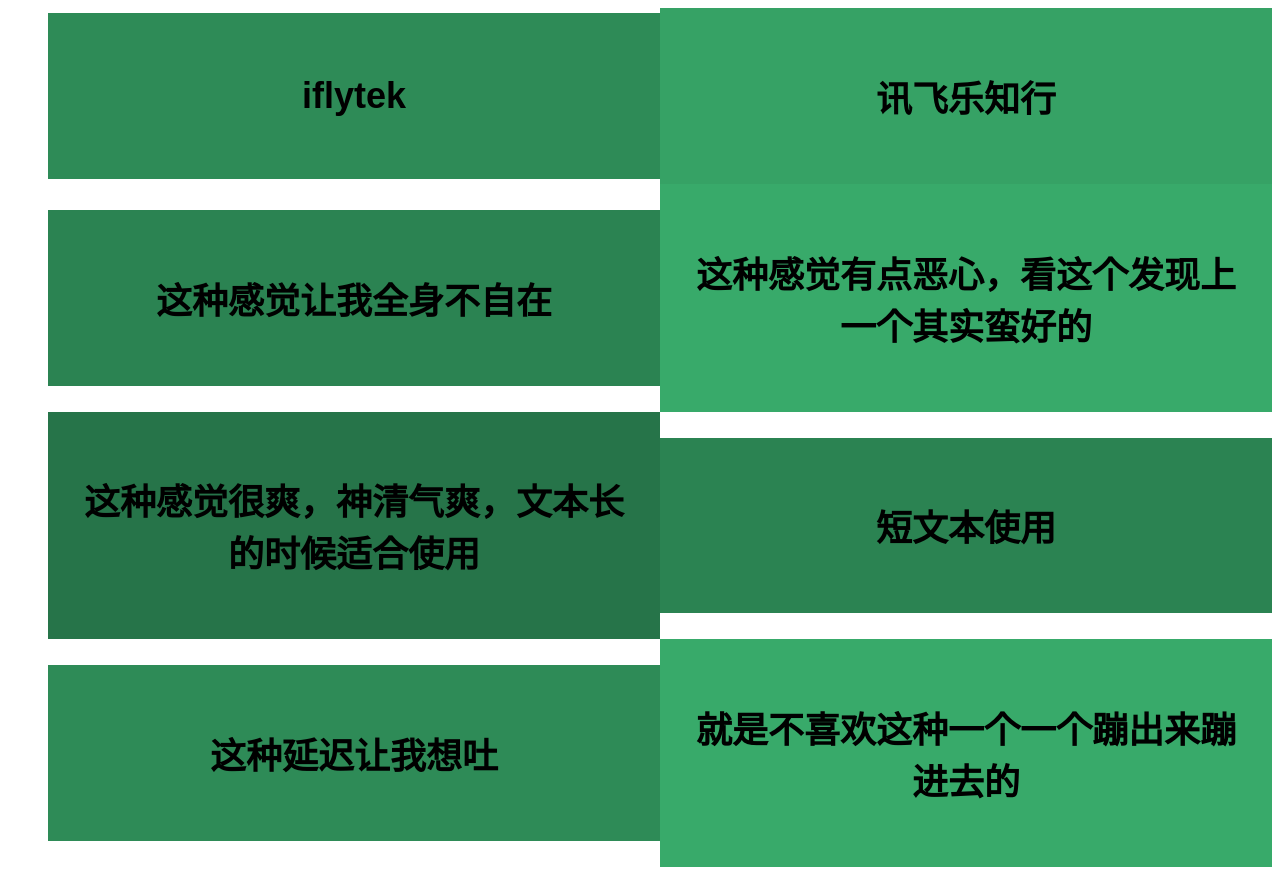
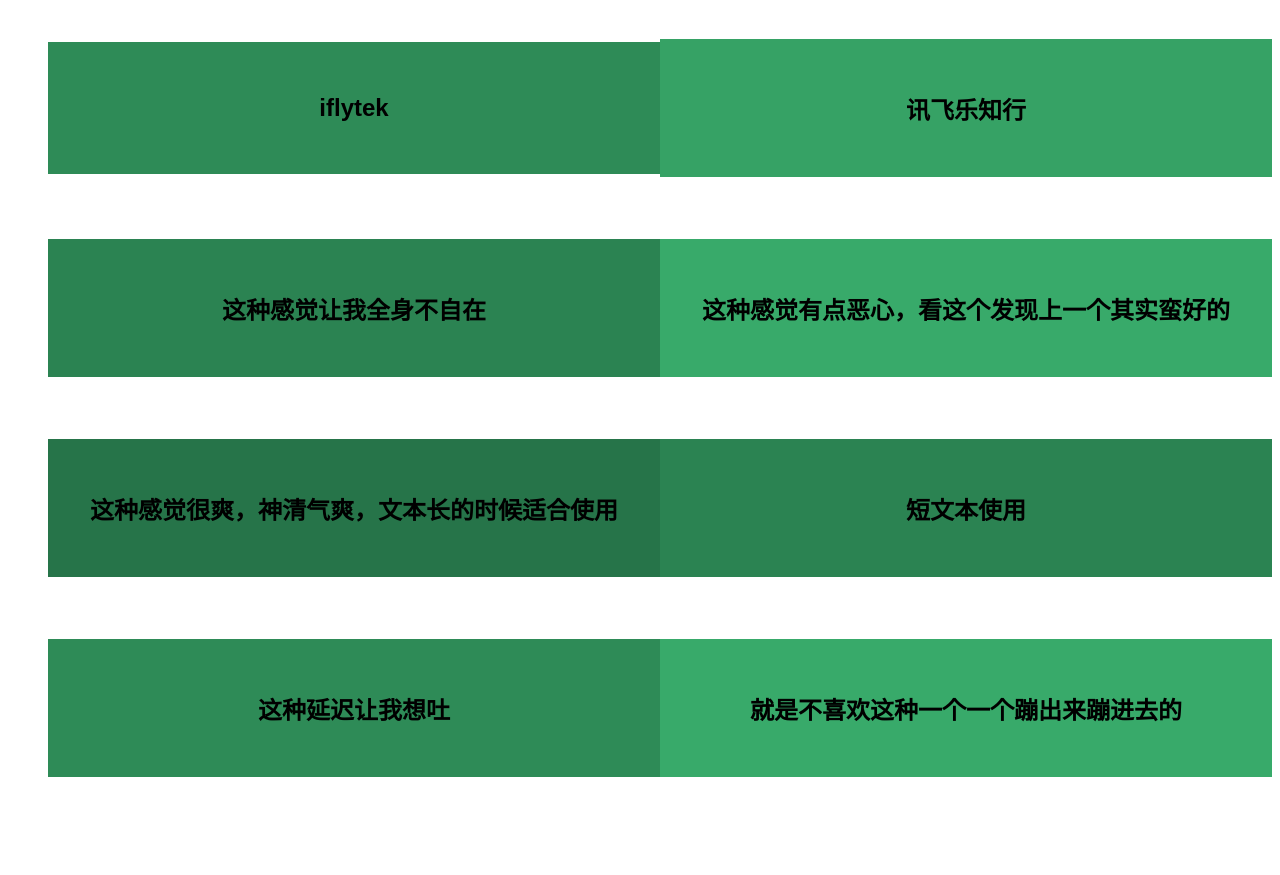
Before and after one commit to 0227vera/PIXI-GSAP, a website: page index5.html in a window 1280 px wide. After the commit the page ends 816 px from the top, so only its background shows below. Drawn offline with Linux system fonts and the light colour scheme.

Commit message:
宽高适配

```diff
--- a/index5.html
+++ b/index5.html
@@ -5,7 +5,6 @@
     <meta charset="UTF-8">
     <meta name="viewport" content="width=device-width, initial-scale=1.0">
     <meta http-equiv="X-UA-Compatible" content="ie=edge">
-
     <script>
     </script>
     <style>
@@ -37,7 +36,7 @@
             align-items: center;
             justify-content: center;
             flex: 100%;
-            width: 50vw;
+            width: 50%;
             height: 12.5%;
             padding: var(--pad);
             background-color: var(--bg-color);
@@ -66,7 +65,7 @@
         }
 
         h2 {
-            font-size: var(--h2-fs);
+            /* font-size: var(--h2-fs); */
             text-align: center;
             color: var(--primary-clr);
         }
@@ -74,6 +73,8 @@
         .letter-wrap {
             display: inline-block;
             position: relative;
+            height:12%;
+
         }
 
         .letter-wrap * {
```
